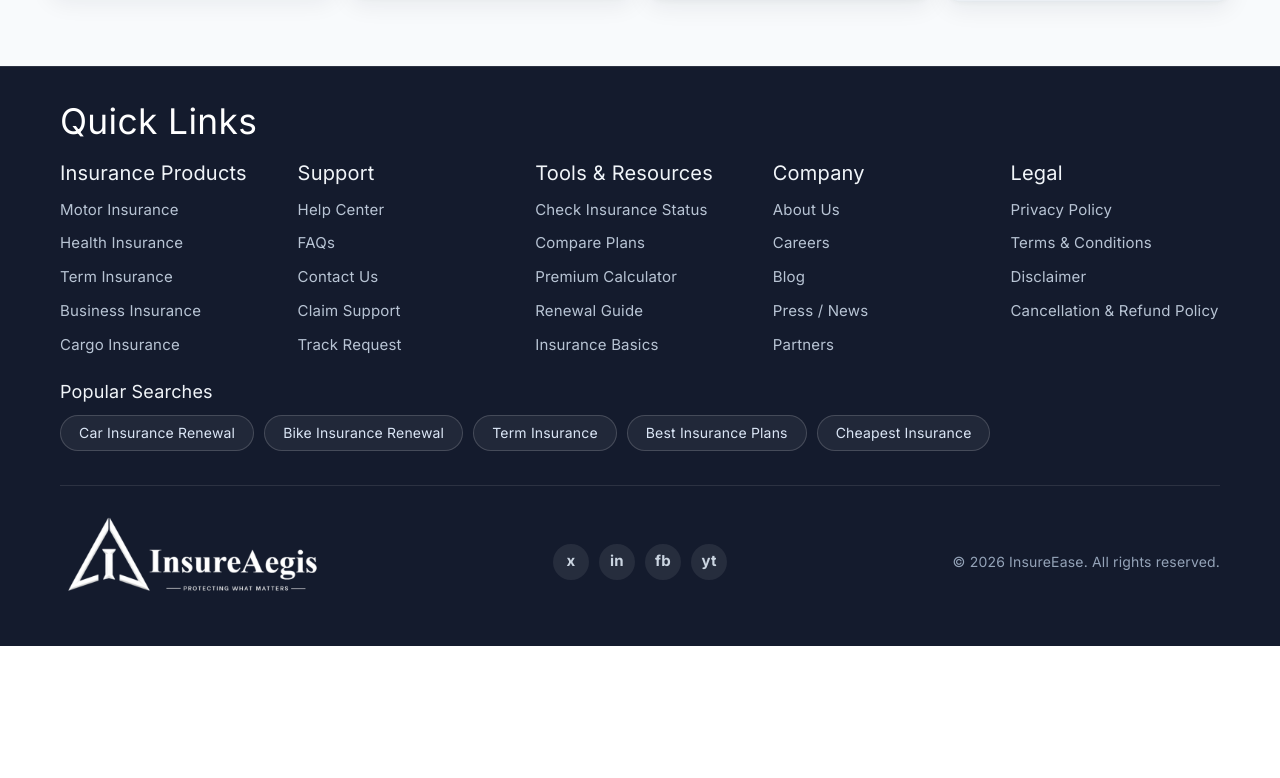
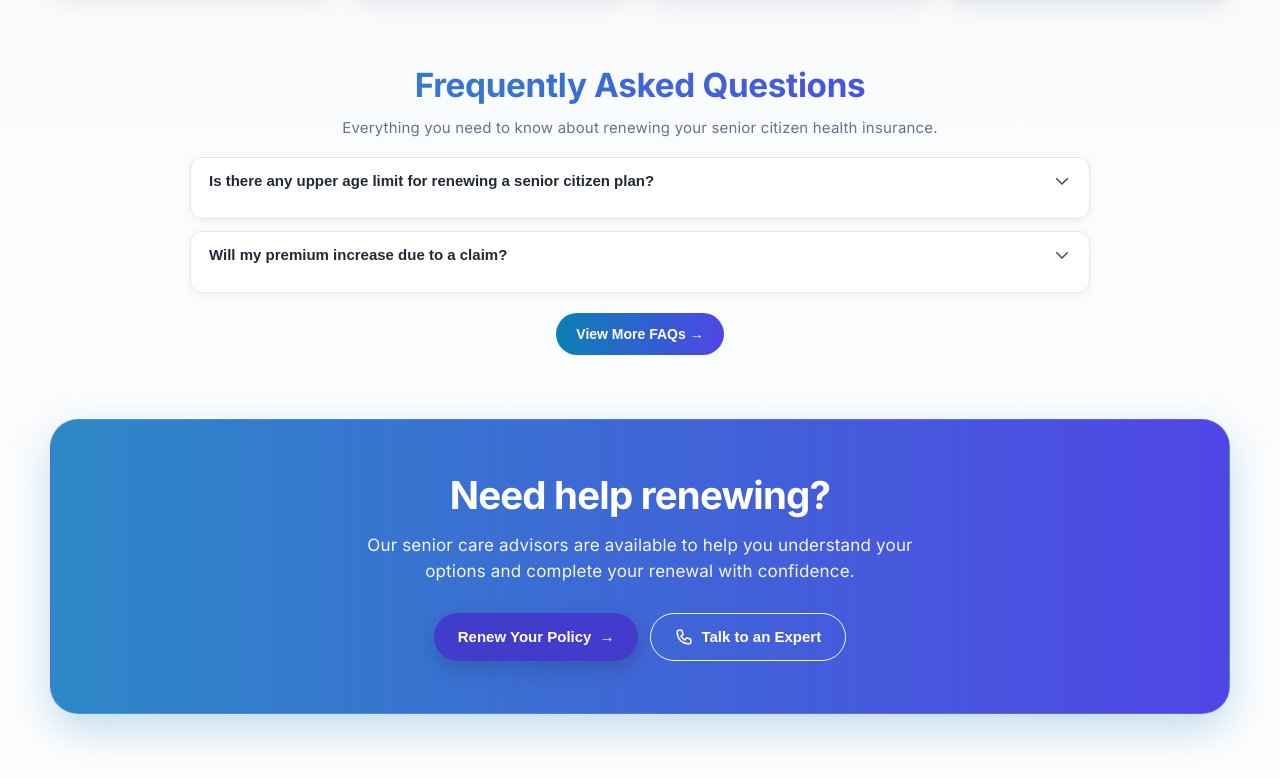
Before and after one commit to balipavan24-del/Insurance_company, a React (Vite) app: page /health-insurance/senior-renew in a window 1280 px wide. Shown: the part 2322-3100 px from the top of the page. Before the commit the page ends 2968 px from the top, so only its background shows below. Built offline with nearby package versions, Linux system fonts and the light colour scheme; no server answers.

Commit message:
senior cirizen renew completed

```diff
--- a/src/data/productContent/index.js
+++ b/src/data/productContent/index.js
@@ -532,3 +532,50 @@
     cta: 'Explore plans',
   },
 ];
+
+export const seniorRenewFaqSection = {
+  title: 'Frequently Asked Questions',
+  subtitle: 'Everything you need to know about renewing your senior citizen health insurance.',
+  buttonLabel: 'View More FAQs →',
+};
+
+export const seniorRenewSupportCard = {
+  title: 'Need help renewing?',
+  subtitle: 'Our senior care advisors are available to help you understand your options and complete your renewal with confidence.',
+  primaryCta: 'Renew Your Policy',
+  secondaryCta: 'Talk to an Expert',
+  expertHref: '/contact-us?topic=senior-renewal',
+};
+
+export const SENIOR_CITIZEN_FAQS = [
+  {
+    id: 'lifetime-renewability',
+    question: 'Is there any upper age limit for renewing a senior citizen plan?',
+    answer:
+      'No. Senior citizen plans on our platform offer lifetime renewability — you can continue your cover irrespective of age, as long as premiums are paid on time.',
+  },
+  {
+    id: 'premium-after-claim',
+    question: 'Will my premium increase due to a claim?',
+    answer:
+      'Premiums are based on your age band and sum insured at renewal. A claim does not penalise you directly, but you keep your no-claim bonus when you renew claim-free.',
+  },
+  {
+    id: 'medical-checkup-renewal',
+    question: 'Do I need a medical check-up to renew?',
+    answer:
+      'Renewals typically don’t require fresh medical tests. New tests may only be needed if you increase the sum insured significantly or add new members.',
+  },
+  {
+    id: 'pre-existing-diseases',
+    question: 'Are pre-existing diseases like diabetes covered?',
+    answer:
+      'Yes. Pre-existing diseases declared at the time of the original policy are covered after the waiting period, which continues seamlessly when you renew on time.',
+  },
+  {
+    id: 'missed-renewal-date',
+    question: 'What happens if I miss the renewal date?',
+    answer:
+      'Most insurers offer a 15-30 day grace period to renew without losing benefits. After that, waiting periods may restart and a fresh policy may be required.',
+  },
+];
--- a/src/pages/Landing/Landing-Page.jsx
+++ b/src/pages/Landing/Landing-Page.jsx
@@ -15,7 +15,7 @@
 import howBuyCoveredIcon from '../../assets/icons/how-buy-covered.png';
 import ScrollReveal from '../../components/Animations/ScrollReveal';
 import Footer from '../../components/Footer/Footer';
-import { PARTNERS } from '../../data/partners';
+import { PARTNERS } from '../../data/productContent/partners';
 
 function LandingPage() {
   const navigate = useNavigate();
--- a/src/pages/RenewPlans/Health_renew/SeniorRenew.css
+++ b/src/pages/RenewPlans/Health_renew/SeniorRenew.css
@@ -695,3 +695,146 @@
     padding: 0 20px;
   }
 }
+
+/* ===== FAQ section (shared component spacing) ===== */
+.renew-plans-page--senior .business-home-faqs {
+  margin-top: 0;
+  padding: 0 0 clamp(40px, 5vw, 64px);
+  box-sizing: border-box;
+  width: 100%;
+  max-width: min(1320px, 100%);
+  margin-inline: auto;
+  padding-inline: clamp(16px, 4vw, 50px);
+}
+
+.renew-plans-page--senior .business-home-faqs .business-coverage-wrap {
+  max-width: 100%;
+  padding-inline: 0;
+}
+
+/* ===== Talk to an Expert CTA bar ===== */
+.senior-renew-support {
+  width: 100%;
+  padding: 0;
+}
+
+.senior-renew-support__inner {
+  width: 100%;
+  max-width: min(1320px, 100%);
+  margin: 0 auto;
+  box-sizing: border-box;
+  padding: 0 clamp(16px, 4vw, 50px) clamp(40px, 5vw, 64px);
+}
+
+.senior-renew-support__banner {
+  border-radius: clamp(18px, 2.4vw, 28px);
+  padding: clamp(32px, 4.5vw, 52px) clamp(20px, 4vw, 40px);
+  text-align: center;
+  background: linear-gradient(90deg, #2e88c7 0%, #4f46e5 100%);
+  box-shadow: 0 16px 40px rgba(46, 136, 199, 0.28);
+  border: 1px solid rgba(255, 255, 255, 0.12);
+}
+
+.senior-renew-support__title {
+  margin: 0 auto;
+  max-width: 22ch;
+  color: #ffffff;
+  font-size: clamp(1.5rem, 3vw, 2.25rem);
+  line-height: 1.2;
+  font-weight: 700;
+  letter-spacing: -0.02em;
+}
+
+.senior-renew-support__subtitle {
+  margin: 14px auto 0;
+  max-width: 52ch;
+  color: rgba(255, 255, 255, 0.94);
+  font-size: clamp(14px, 1.6vw, 17px);
+  line-height: 1.55;
+  font-weight: 400;
+}
+
+.senior-renew-support__actions {
+  margin-top: 28px;
+  display: flex;
+  flex-wrap: wrap;
+  justify-content: center;
+  align-items: center;
+  gap: 12px;
+}
+
+.senior-renew-support__btn {
+  min-height: 48px;
+  padding: 0 24px;
+  border-radius: 999px;
+  font-size: 15px;
+  font-weight: 600;
+  line-height: 1;
+  text-decoration: none;
+  display: inline-flex;
+  align-items: center;
+  justify-content: center;
+  gap: 8px;
+  cursor: pointer;
+  box-sizing: border-box;
+  transition: transform 0.2s ease, box-shadow 0.2s ease, background-color 0.2s ease, border-color 0.2s ease;
+}
+
+.senior-renew-support__btn svg {
+  width: 18px;
+  height: 18px;
+  flex-shrink: 0;
+}
+
+.senior-renew-support__btn--primary {
+  border: none;
+  background: rgba(67, 56, 202, 0.92);
+  color: #ffffff;
+  box-shadow: 0 8px 20px rgba(30, 27, 75, 0.22);
+}
+
+.senior-renew-support__btn--primary:hover {
+  transform: translateY(-1px);
+  background: rgba(55, 48, 163, 0.98);
+  box-shadow: 0 10px 24px rgba(30, 27, 75, 0.28);
+}
+
+.senior-renew-support__btn--ghost {
+  border: 1.5px solid rgba(255, 255, 255, 0.92);
+  background: transparent;
+  color: #ffffff;
+}
+
+.senior-renew-support__btn--ghost:hover {
+  transform: translateY(-1px);
+  background: rgba(255, 255, 255, 0.1);
+  border-color: #ffffff;
+}
+
+.senior-renew-support__btn:focus-visible {
+  outline: 2px solid #ffffff;
+  outline-offset: 3px;
+}
+
+@media (prefers-reduced-motion: reduce) {
+  .senior-renew-support__btn--primary:hover,
+  .senior-renew-support__btn--ghost:hover {
+    transform: none;
+  }
+}
+
+@media (max-width: 640px) {
+  .senior-renew-support__title {
+    font-size: clamp(1.35rem, 5.5vw, 1.75rem);
+  }
+
+  .senior-renew-support__actions {
+    flex-direction: column;
+    width: 100%;
+  }
+
+  .senior-renew-support__btn {
+    width: 100%;
+    max-width: 320px;
+  }
+}
--- a/src/pages/RenewPlans/Health_renew/SeniorRenew.jsx
+++ b/src/pages/RenewPlans/Health_renew/SeniorRenew.jsx
@@ -19,9 +19,13 @@
   HiOutlineHeart,
   HiOutlineTruck,
   HiOutlineHand,
+  HiOutlinePhone,
 } from 'react-icons/hi';
 import { HiOutlineClipboardDocument } from 'react-icons/hi2';
 import { TbStethoscope } from 'react-icons/tb';
+import InsuranceFaqAccordion from '../../../components/Faq/InsuranceFaqAccordion';
+import ContactHumanModal from '../../../components/ContactHumanModal/ContactHumanModal';
+import { SENIOR_CITIZEN_FAQS, seniorRenewFaqSection, seniorRenewSupportCard } from '../../../data/productContent';
 
 
 const WHY_RENEW_ON_TIME =
@@ -153,6 +157,15 @@
   const navigate = useNavigate();
   const [mobileNumber, setMobileNumber] = useState('');
   const [isopen, setIsopen] = useState(false);
+  const [isTalkToHumanOpen, setIsTalkToHumanOpen] = useState(false);
+
+  const scrollToRenewForm = () => {
+    const input = document.getElementById('mobileNumber');
+    if (input) {
+      input.scrollIntoView({ behavior: 'smooth', block: 'center' });
+      window.setTimeout(() => input.focus(), 400);
+    }
+  };
 
   const handleMobileChange = (event) => {
     const value = event.target.value.replace(/\D/g, '').slice(0, 10);
@@ -310,7 +323,44 @@
         </div>
       </section>
 
+      <InsuranceFaqAccordion
+        title={seniorRenewFaqSection.title}
+        subtitle={seniorRenewFaqSection.subtitle}
+        items={SENIOR_CITIZEN_FAQS}
+        buttonLabel={seniorRenewFaqSection.buttonLabel}
+      />
+
+      <section className="senior-renew-support" aria-labelledby="senior-renew-support-heading">
+        <div className="senior-renew-support__inner">
+          <div className="senior-renew-support__banner">
+            <h2 id="senior-renew-support-heading" className="senior-renew-support__title">
+              {seniorRenewSupportCard.title}
+            </h2>
+            <p className="senior-renew-support__subtitle">{seniorRenewSupportCard.subtitle}</p>
+            <div className="senior-renew-support__actions">
+              <button type="button" className="senior-renew-support__btn senior-renew-support__btn--primary" onClick={scrollToRenewForm}>
+                {seniorRenewSupportCard.primaryCta}
+                <span aria-hidden="true">→</span>
+              </button>
+              <button
+                type="button"
+                className="senior-renew-support__btn senior-renew-support__btn--ghost"
+                onClick={() => setIsTalkToHumanOpen(true)}
+              >
+                <HiOutlinePhone aria-hidden="true" />
+                {seniorRenewSupportCard.secondaryCta}
+              </button>
+            </div>
+          </div>
+        </div>
+      </section>
+
       <Senior_details open={isopen} close={() => setIsopen(false)} mobileNumber={mobileNumber} />
+      <ContactHumanModal
+        isOpen={isTalkToHumanOpen}
+        onClose={() => setIsTalkToHumanOpen(false)}
+        title="Talk to a Real Human"
+      />
       <Footer />
     </div>
   )
```
Also changed, not shown: src/data/productContent/partners.js (renamed from src/data/partners.js, +9 -9 lines).
